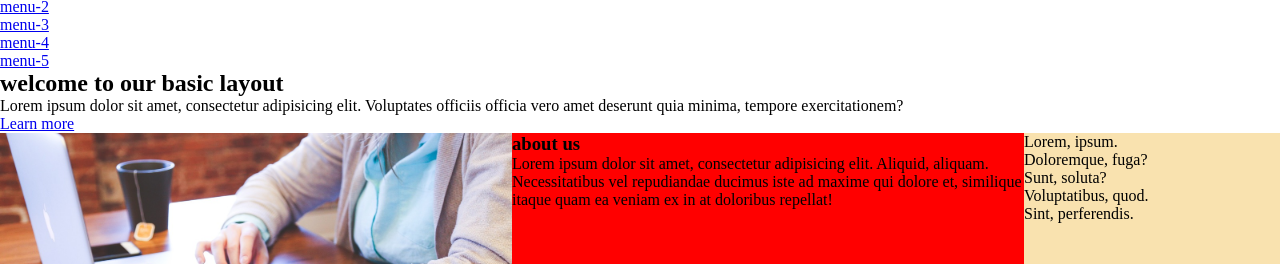
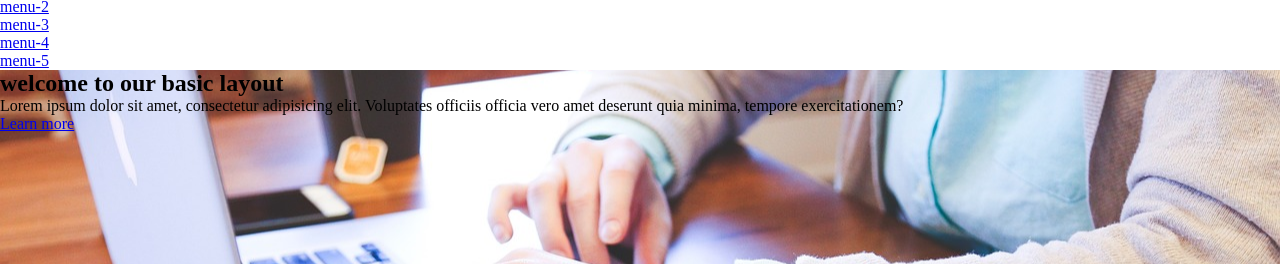
Before and after one commit to theophildio/basic-layout, a plain HTML site: page layout.html in a window 1280 px wide. Shown: the part 536-800 px from the top of the page. Drawn offline with Linux system fonts and the light colour scheme.

Commit message:
Banner bg added

```diff
--- a/assets/css/layout.css
+++ b/assets/css/layout.css
@@ -6,6 +6,14 @@
 
 .main-header {
     overflow: hidden;
+}
+
+.banner {
+   background-image: url(../images/bg.jpg);
+   background-position: center;
+   background-repeat: no-repeat;
+   background-size: cover;
+   min-height: 540px;
 }
 
 .content-area {
--- a/layout.html
+++ b/layout.html
@@ -27,9 +27,11 @@
         </nav>
         <!-- Banner -->
         <section class="banner">
-            <h2>welcome to our basic layout</h2>
-            <p>Lorem ipsum dolor sit amet, consectetur adipisicing elit. Voluptates officiis officia vero amet deserunt quia minima, tempore exercitationem?</p>
-            <a href="#" class="learn-btn">Learn more</a>
+            <div class="banner-content">
+                <h2>welcome to our basic layout</h2>
+                <p>Lorem ipsum dolor sit amet, consectetur adipisicing elit. Voluptates officiis officia vero amet deserunt quia minima, tempore exercitationem?</p>
+                <a href="#" class="learn-btn">Learn more</a>
+            </div>
         </section>
     </header>
     <main class="container">
```
